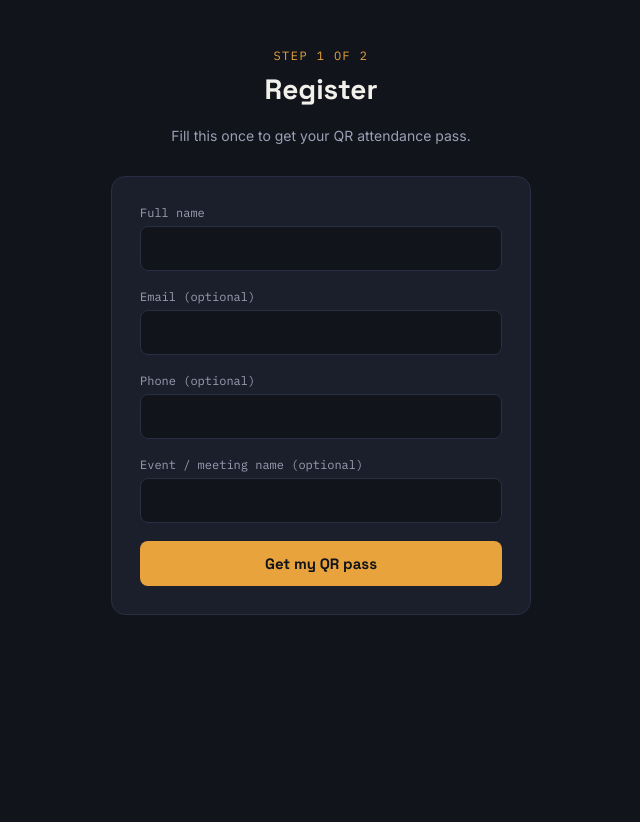
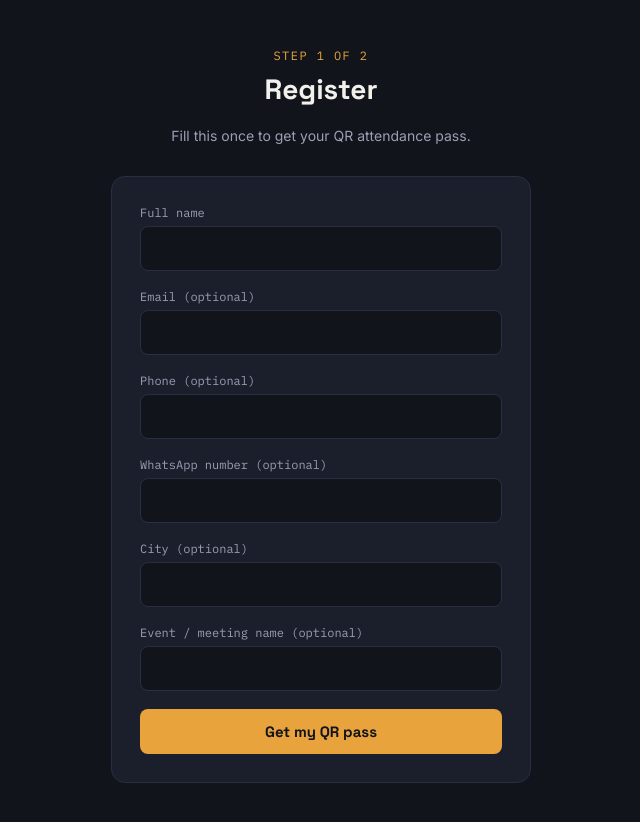
Before and after one commit to ashiyasalodi1/attendance-app, a Next.js app: page /form in a window 1280 px wide. Shown: the top 822 px of the page, without its empty margins (319-959 px from the left). Before the commit the page ends 800 px from the top, so only its background shows below. Built offline with nearby package versions, Linux system fonts and the light colour scheme.

Commit message:
Update page.js

```diff
--- a/app/form/page.js
+++ b/app/form/page.js
@@ -7,10 +7,12 @@ export default function FormPage() {
   const [name, setName] = useState("");
   const [email, setEmail] = useState("");
   const [phone, setPhone] = useState("");
+  const [whatsapp, setWhatsapp] = useState("");
+  const [city, setCity] = useState("");
   const [eventName, setEventName] = useState("");
   const [loading, setLoading] = useState(false);
   const [error, setError] = useState("");
-  const [result, setResult] = useState(null); // { name, id, qrDataUrl }
+  const [result, setResult] = useState(null);
 
   async function handleSubmit(e) {
     e.preventDefault();
@@ -20,7 +22,7 @@ export default function FormPage() {
       const res = await fetch("/api/register", {
         method: "POST",
         headers: { "Content-Type": "application/json" },
-        body: JSON.stringify({ name, email, phone, event_name: eventName }),
+        body: JSON.stringify({ name, email, phone, whatsapp, city, event_name: eventName }),
       });
       const data = await res.json();
       if (!res.ok) throw new Error(data.error || "Something went wrong");
@@ -82,6 +84,14 @@ export default function FormPage() {
           <input value={phone} onChange={(e) => setPhone(e.target.value)} />
         </div>
         <div className="field">
+          <label>WhatsApp number (optional)</label>
+          <input value={whatsapp} onChange={(e) => setWhatsapp(e.target.value)} />
+        </div>
+        <div className="field">
+          <label>City (optional)</label>
+          <input value={city} onChange={(e) => setCity(e.target.value)} />
+        </div>
+        <div className="field">
           <label>Event / meeting name (optional)</label>
           <input value={eventName} onChange={(e) => setEventName(e.target.value)} />
         </div>
```
